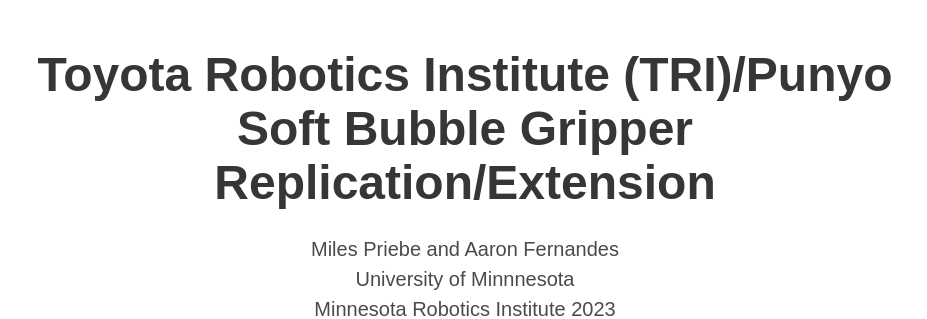
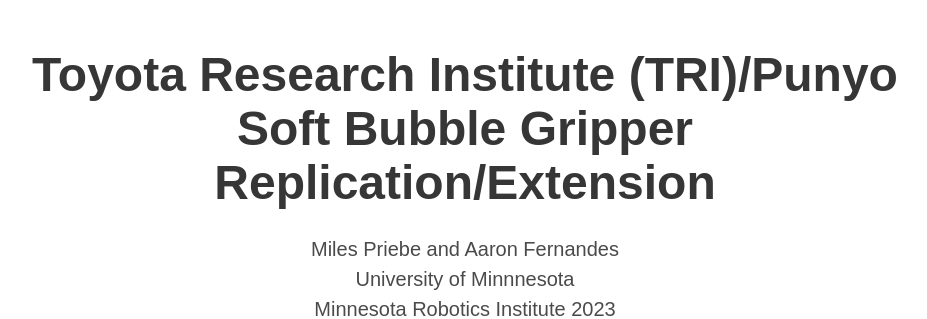
Before and after one commit to milesprieb/umn_rpm_softbubble, a plain HTML site: page index.html in a window 1280 px wide. Shown: the top 319 px of the page, without its empty margins (175-1102 px from the left). Drawn offline with nearby package versions, Linux system fonts and the light colour scheme; some icons are missing; a web font is replaced by a local one.

Commit message:
update TRI

```diff
--- a/index.html
+++ b/index.html
@@ -24,7 +24,7 @@
   <meta name="viewport" content="width=device-width, initial-scale=1">
 
 
-  <title>Toyota Robotics Institute (TRI)/Punyo Soft Bubble Gripper Replication/Extension</title>
+  <title>Toyota Research Institute (TRI)/Punyo Soft Bubble Gripper Replication/Extension</title>
   <link rel="icon" type="image/x-icon" href="static/images/favicon.ico">
   <link href="https://fonts.googleapis.com/css?family=Google+Sans|Noto+Sans|Castoro"
   rel="stylesheet">
@@ -52,7 +52,7 @@
       <div class="container is-max-desktop">
         <div class="columns is-centered">
           <div class="column has-text-centered">
-            <h1 class="title is-1 publication-title">Toyota Robotics Institute (TRI)/Punyo Soft Bubble Gripper Replication/Extension</h1>
+            <h1 class="title is-1 publication-title">Toyota Research Institute (TRI)/Punyo Soft Bubble Gripper Replication/Extension</h1>
             <div class="is-size-5 publication-authors">
               <!-- Paper authors -->
               <span class="author-block">
```
